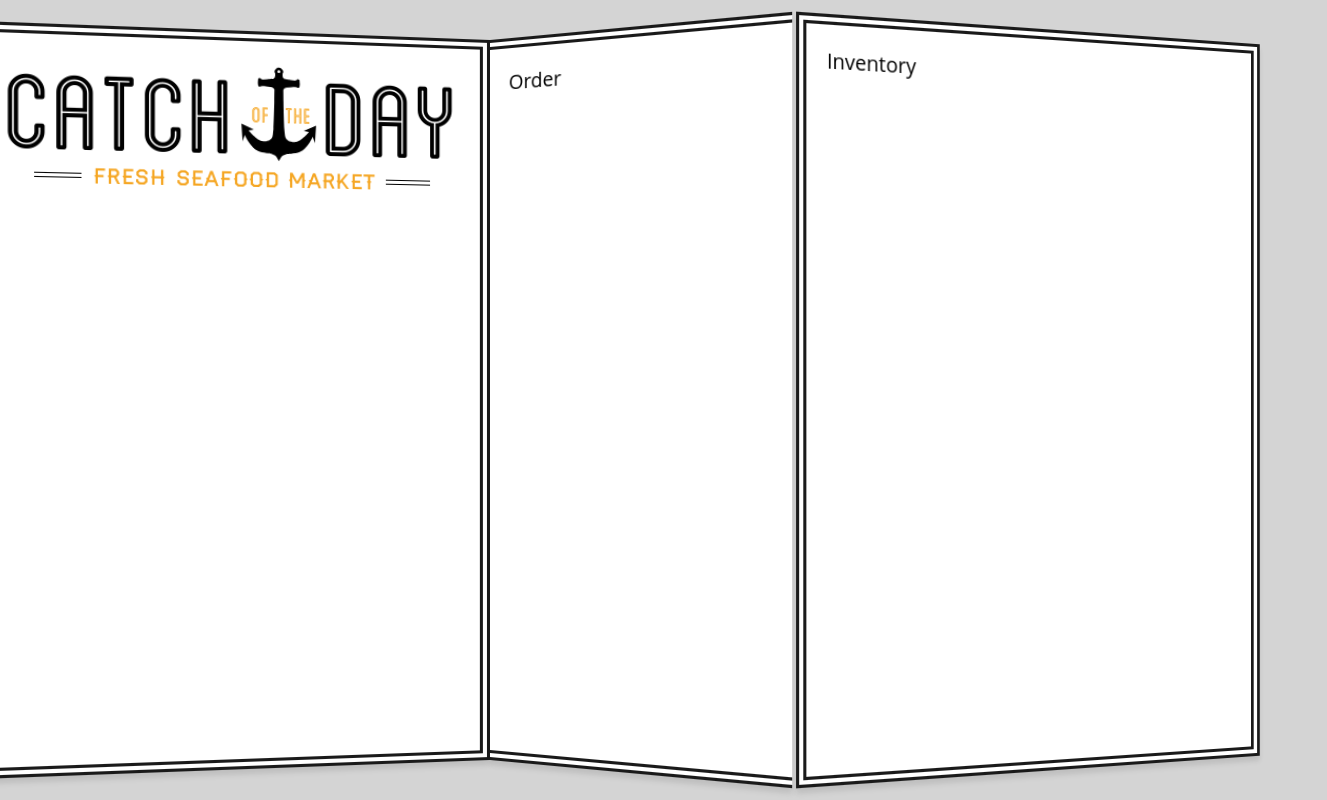
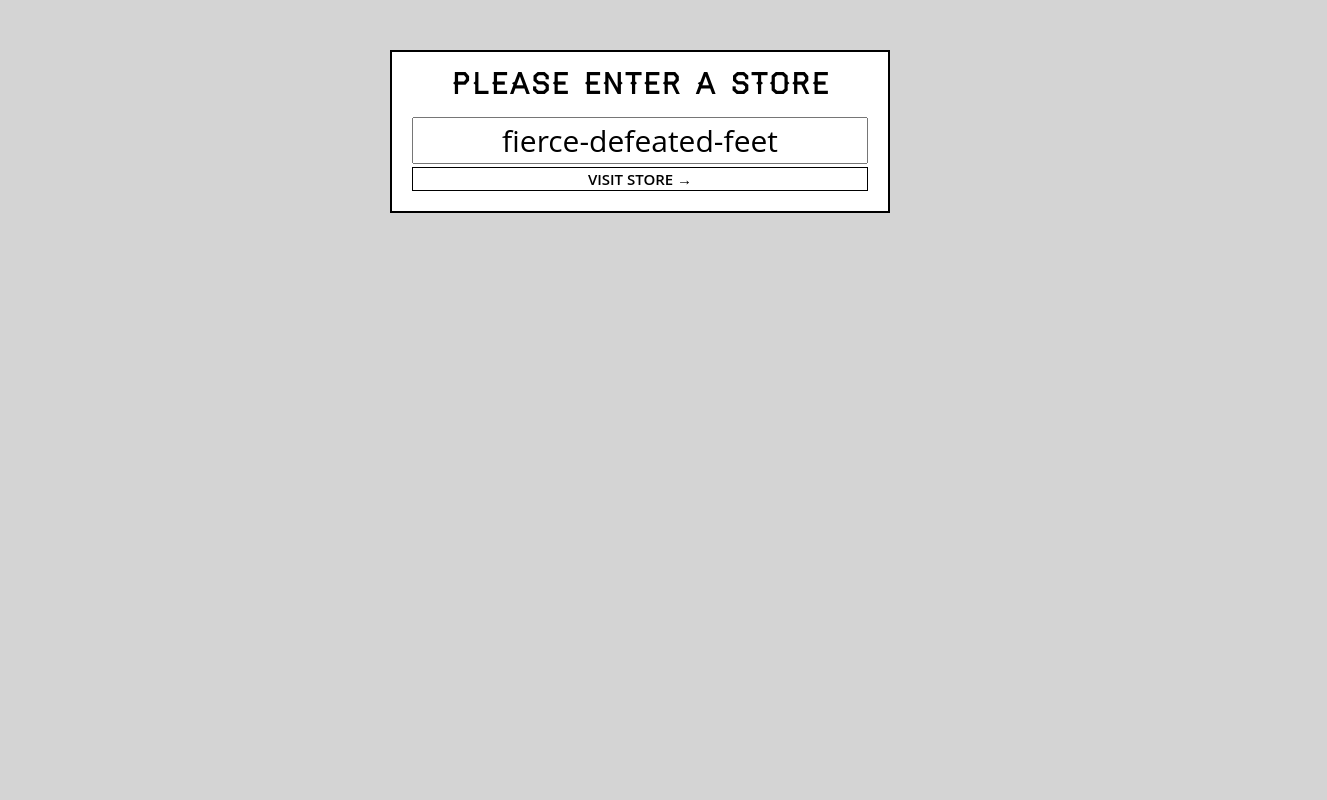
Before and after one commit to geoffreystephenson/catch-of-the-day, a React (Create React App) app: page / in a window 1280 px wide. Shown: the whole page, 1327 px wide, since content can reach past the window. Built offline with nearby package versions, Linux system fonts and the light colour scheme; the HTML template or start-up script is replaced by a standard one.

Commit message:
lessons 8-12

```diff
--- /dev/null
+++ b/src/components/NotFound.js
@@ -0,0 +1,9 @@
+import React from 'react';
+
+const NotFound = () => (
+	<div>
+		<h2>Not Found</h2>
+	</div>
+);
+
+export default NotFound;
--- /dev/null
+++ b/src/components/Router.js
@@ -0,0 +1,17 @@
+import React from 'react';
+import { BrowserRouter, Route, Switch } from 'react-router-dom';
+import StorePicker from './StorePicker';
+import App from './App';
+import NotFound from './NotFound';
+
+const Router = () => (
+	<BrowserRouter>
+		<Switch>
+			<Route exact path="/" component={StorePicker} />
+			<Route path="/store/:storeId" component={App} />
+			<Route component={NotFound} />
+		</Switch>
+	</BrowserRouter>
+);
+
+export default Router;
--- a/src/components/StorePicker.js
+++ b/src/components/StorePicker.js
@@ -1,11 +1,22 @@
-import React, { Component } from 'react';
+import React from 'react';
+import { getFunName } from '../helpers';
 
-class StorePicker extends Component {
+class StorePicker extends React.Component {
+	myInput = React.createRef();
+
+	goToStore = event => {
+		// 1. Stop the form from submitting
+		event.preventDefault();
+		// 2. get the text from that input
+		const storeName = this.myInput.current.value;
+		// 3. Change the page to /store/whatever-they-entered
+		this.props.history.push(`/store/${storeName}`);
+	};
 	render() {
 		return (
-			<form className="store-selector">
+			<form className="store-selector" onSubmit={this.goToStore}>
 				<h2>Please Enter A Store</h2>
-				<input type="text" required placeholder="Store Name" />
+				<input type="text" ref={this.myInput} required placeholder="Store Name" defaultValue={getFunName()} />
 				<button type="submit">Visit Store →</button>
 			</form>
 		);
--- a/src/index.js
+++ b/src/index.js
@@ -1,7 +1,6 @@
 import React from 'react';
 import { render } from 'react-dom';
-import App from './components/App';
-import StorePicker from './components/StorePicker';
+import Router from './components/Router';
 import './css/style.css';
 
-render(<App />, document.getElementById('root'));
+render(<Router />, document.getElementById('root'));
```
